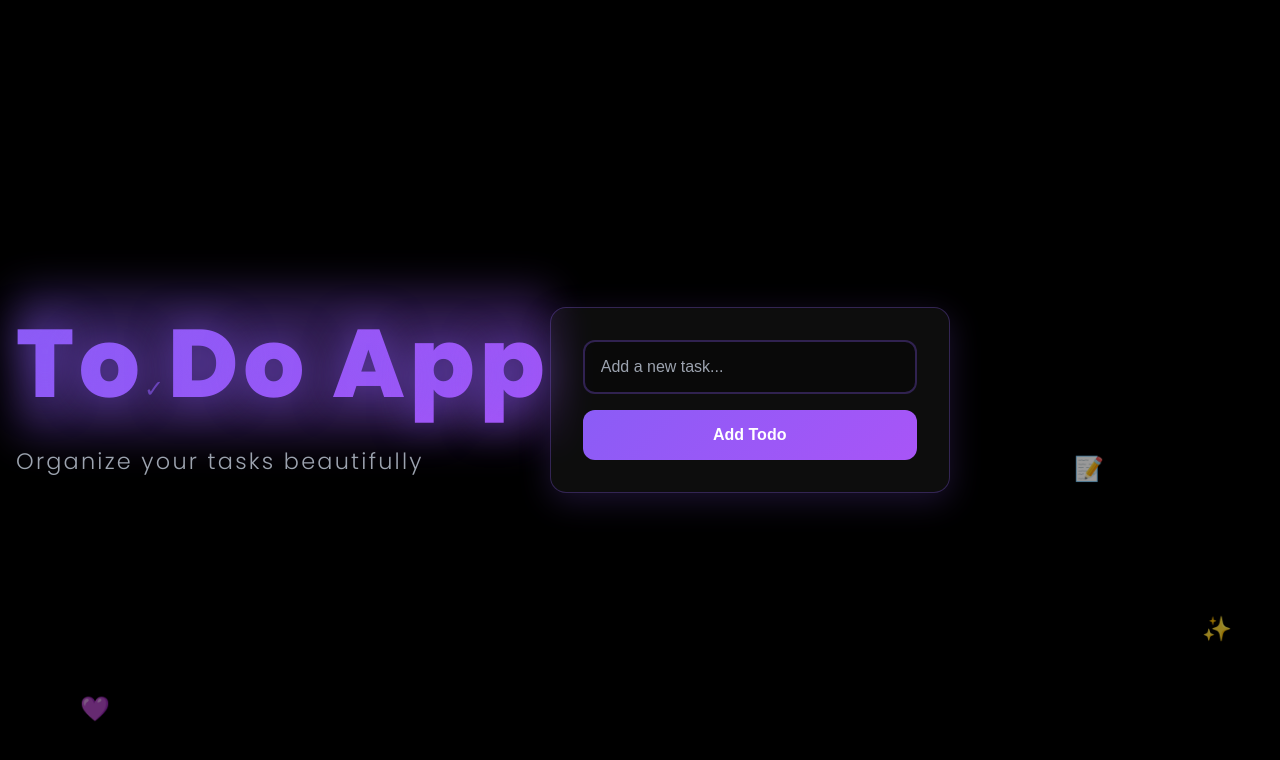
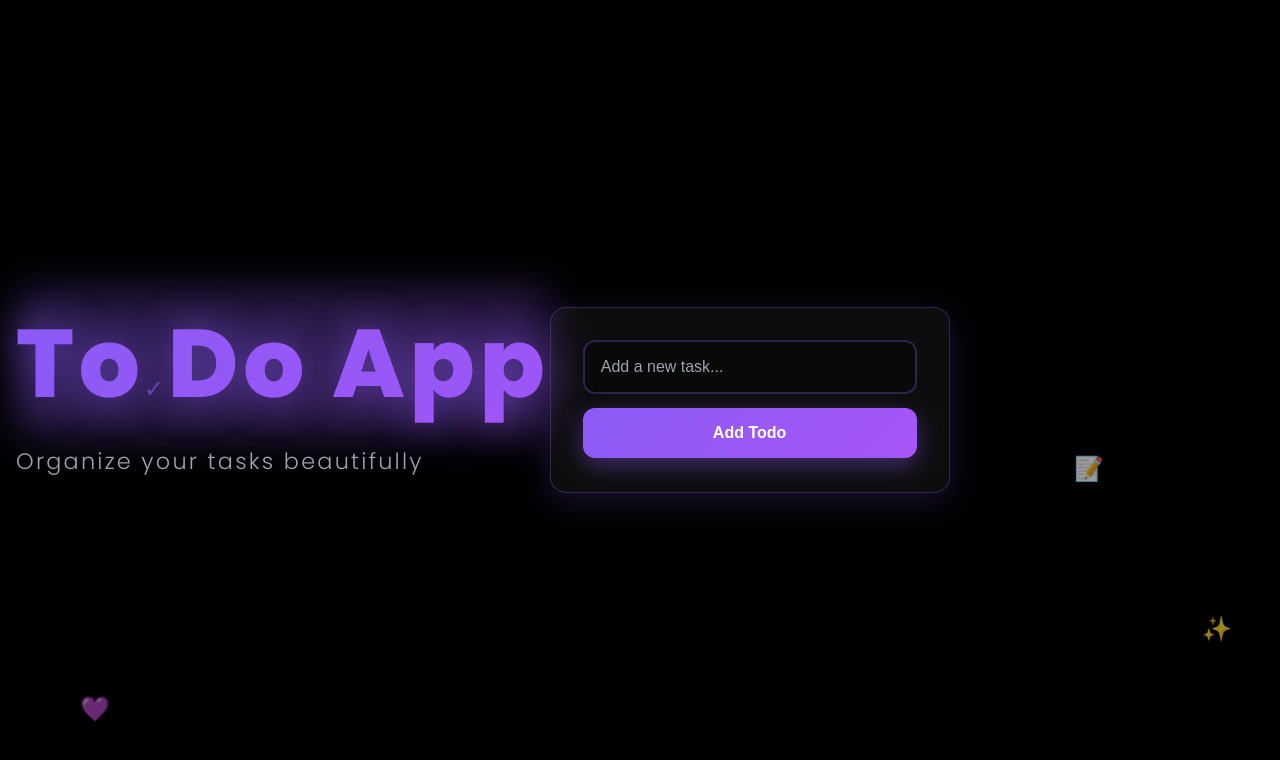
Before and after one commit to prajwalom/Modern-To-Do-App, a plain HTML site: page index.html in a window 1280 px wide. In both pictures the pointer is over the button "Add Todo". Drawn offline with Linux system fonts and the light colour scheme.

Commit message:
feat: add hover effect to add button with translation and shadow

```diff
--- a/style.css
+++ b/style.css
@@ -139,3 +139,8 @@ body {
     transition: all 0.3s ease;
     animation: btnPulse 2s infinite;
 }
+
+ .add-btn:hover {
+    transform: translateY(-2px);
+    box-shadow: 0 8px 25px rgba(139, 92, 246, 0.4);
+}
```
